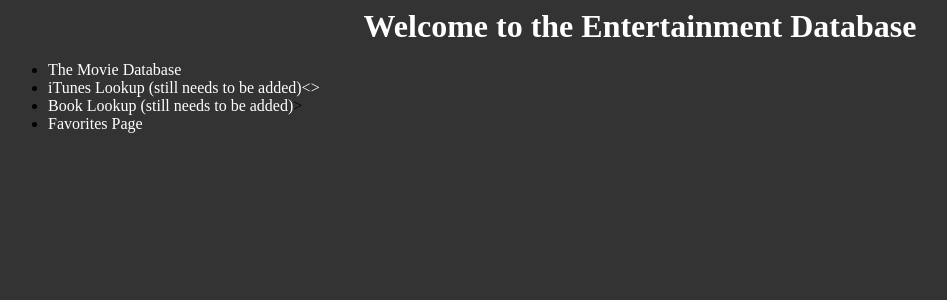
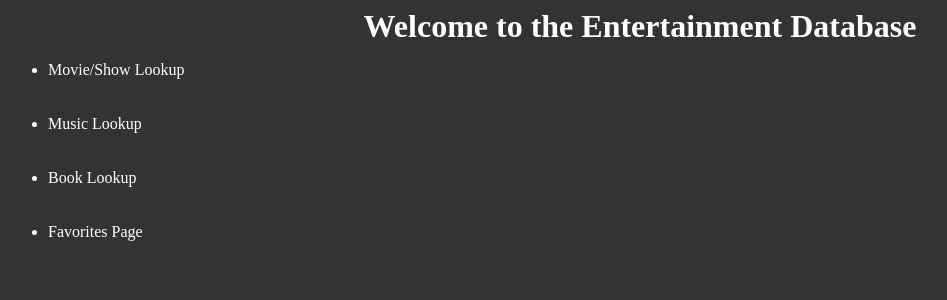
Before and after one commit to sunRyzen/Entertainment-Database, a PHP site: page / in a window 1280 px wide. Shown: the top 300 px of the page, without its empty margins (0-947 px from the left). Run offline with PHP 8.4, Linux system fonts and the light colour scheme.

Commit message:
Update index.php

```diff
--- a/capstone/index.php
+++ b/capstone/index.php
@@ -2,15 +2,15 @@
 <html>
 <head>
   <title>Welcome to the Entertainment Database</title>
-  <link rel="stylesheet" type="text/css" href="styles.css">
+  <link rel="stylesheet" type="text/css" href="styles2.css">
 </head>
 <body>
   <h1>Welcome to the Entertainment Database</h1>
   <ul>
-    <li><a href="tmdb/search-options.php">The Movie Database</a></li>
-    <li><a href="itunes/something.php">iTunes Lookup (still needs to be added)<>
-    <li><a href="http://elvis.rowan.edu/~rejisa33/">Book Lookup (still needs to be added)</a>>
-    <li><a href="favorites.php">Favorites Page</a></li>
+    <li><a href="tmdb/movie-search.php">Movie/Show Lookup</a></li><br><br>
+    <li><a href="http://elvis.rowan.edu/~zhengj29/">Music Lookup</a></li><br><br>
+    <li><a href="http://elvis.rowan.edu/~rejisa33/">Book Lookup</a></li><br><br>
+    <li><a href="favorites.php">Favorites Page</a></li><br>
   </ul>
 </body>
 </html>
```
